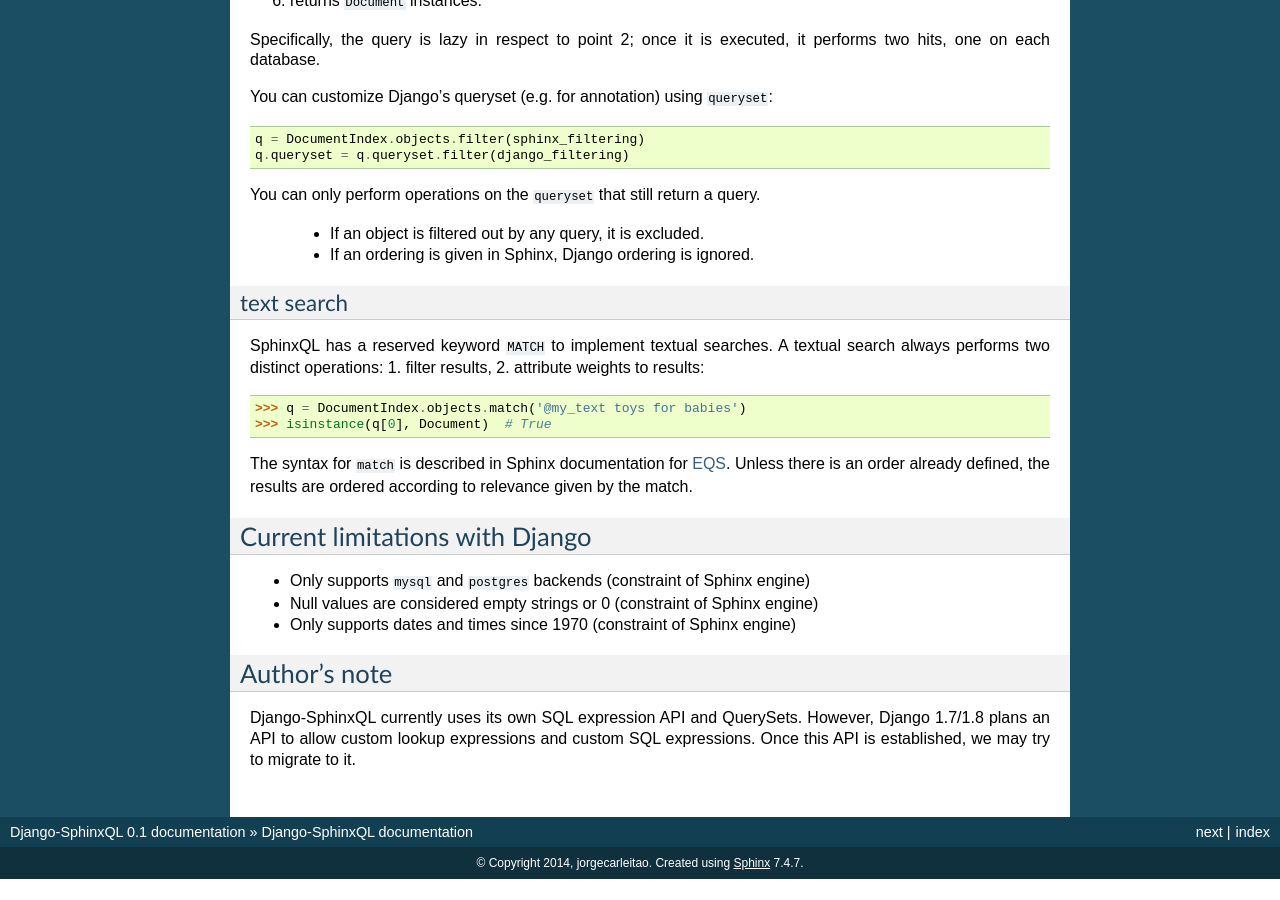
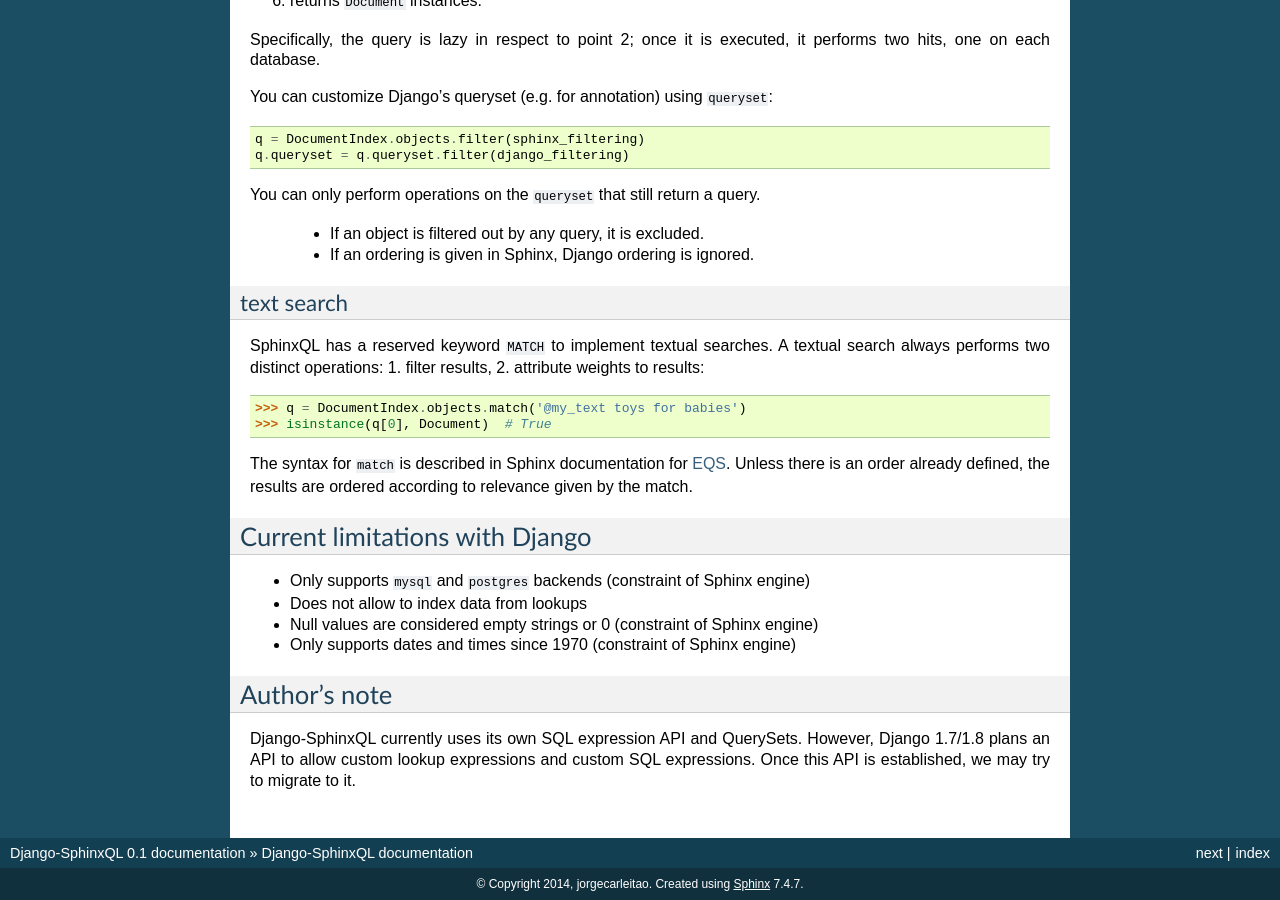
Before and after one commit to jorgecarleitao/django-sphinxql, a Sphinx documentation site: the page built from docs/index.rst, in a window 1280 px wide and 900 px high, scrolled down 2530 px. Built offline with Sphinx 7.4.7, drawn with Linux system fonts in a browser that asks for light colours; before the commit the page ends 3409 px from its top, so only the background shows below that.

Commit message:
Added another limitation to docs.

```diff
--- a/docs/index.rst
+++ b/docs/index.rst
@@ -162,6 +162,7 @@ Current limitations with Django
 -------------------------------
 
 * Only supports ``mysql`` and ``postgres`` backends (constraint of Sphinx engine)
+* Does not allow to index data from lookups
 * Null values are considered empty strings or 0 (constraint of Sphinx engine)
 * Only supports dates and times since 1970 (constraint of Sphinx engine)
 
```
